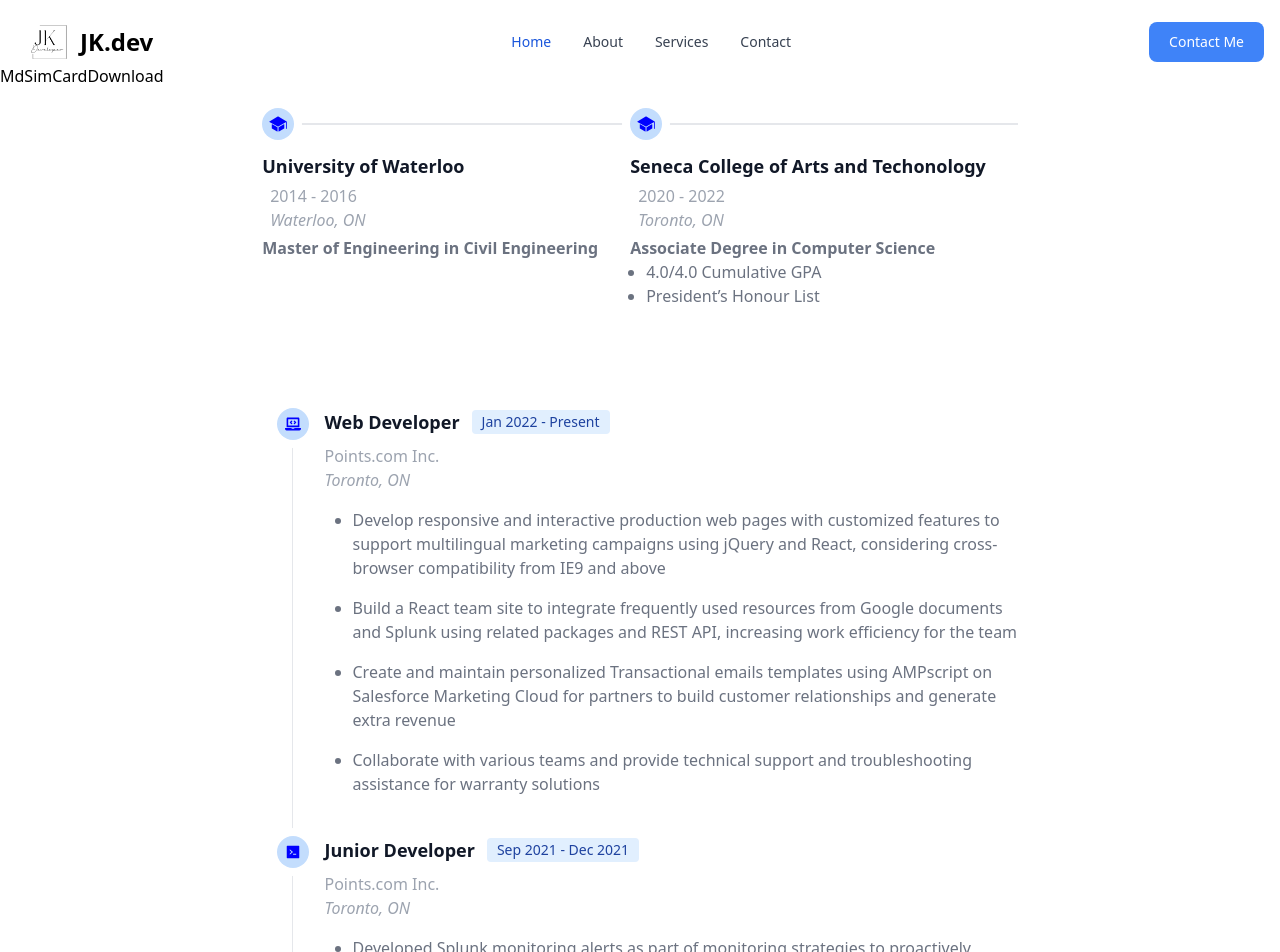
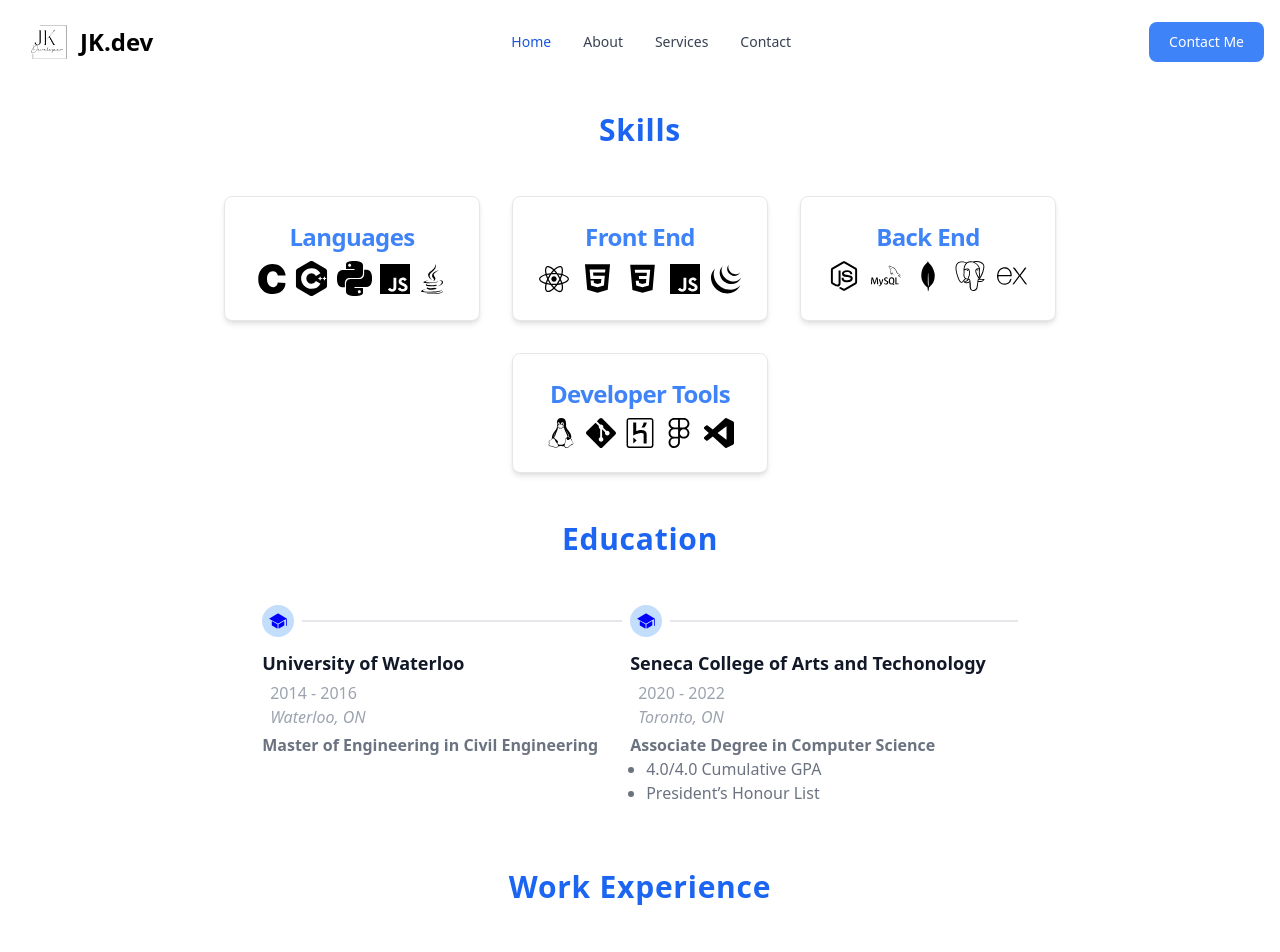
Before and after one commit to jinchengKuang/porfolio-jay, a React (Create React App) app: page / in a window 1280 px wide. Shown: the top 952 px of the page. Built offline with nearby package versions, Linux system fonts and the light colour scheme.

Commit message:
skills component

```diff
--- a/src/components/Education.jsx
+++ b/src/components/Education.jsx
@@ -5,6 +5,10 @@ import { FaUniversity } from 'react-icons/fa';
 
 const Education = () => {
 	return (
+		<div>
+			<div className='text-center text-3xl  mx-auto my-12 text-blue-600 tracking-wide font-extrabold'>
+				Education
+			</div>
 			<div className='container flex justify-center mx-auto my-5 max-w-3xl'>
 				<ol class='items-center sm:flex'>
 					{/* education 1 */}
@@ -52,7 +56,9 @@ const Education = () => {
 								Toronto, ON
 							</address>
 							<span class='text-base font-normal text-gray-500 dark:text-gray-400'>
-							<p className='font-bold'>Associate Degree in Computer Science</p>
+								<p className='font-bold'>
+									Associate Degree in Computer Science
+								</p>
 								<ul className='mb-4 text-base font-normal text-gray-500 dark:text-gray-400 max-w-2xl list-disc translate-x-4'>
 									<li>4.0/4.0 Cumulative GPA</li>
 									<li>President’s Honour List</li>
@@ -62,6 +68,7 @@ const Education = () => {
 					</li>
 				</ol>
 			</div>
+		</div>
 	);
 };
 
--- a/src/components/Experience.jsx
+++ b/src/components/Experience.jsx
@@ -5,10 +5,14 @@ import { FaLaptopCode } from 'react-icons/fa';
 
 const Experience = () => {
 	return (
-		<div className='container flex justify-center mx-auto my-5 max-w-5xl'>
-			<ol className='relative mt-16 border-l border-b border-gray-200 dark:border-gray-700'>
+		<div>
+			<div className='text-center text-3xl mx-auto my-12 text-blue-600 tracking-wide font-extrabold'>
+				Work Experience
+			</div>
+			<div className='container flex justify-center mx-auto max-w-5xl'>
+				<ol className='relative border-l border-b border-gray-200 dark:border-gray-700'>
 					{/* work experience 1 */}
-				<li className='mb-10 ml-6'>
+					<li className='ml-6'>
 						<span className='flex absolute -left-4 justify-center items-center w-8 h-8 bg-blue-200 rounded-full ring-8 ring-white dark:ring-gray-900 dark:bg-blue-900'>
 							<FaLaptopCode color='blue' />
 						</span>
@@ -76,8 +80,8 @@ const Experience = () => {
 								ticket resolution speed and partner satisfaction rate
 							</li>
 							<li className='mb-4 text-base font-normal text-gray-500 dark:text-gray-400 max-w-2xl list-disc translate-x-4'>
-							Established integrated dashboards to parse system machine data and
-							generate reports more efficiently in Splunk , saving manual
+								Established integrated dashboards to parse system machine data
+								and generate reports more efficiently in Splunk , saving manual
 								searching hours and resources by 50%
 							</li>
 							<li className='mb-4 text-base font-normal text-gray-500 dark:text-gray-400 max-w-2xl list-disc translate-x-4'>
@@ -100,6 +104,7 @@ const Experience = () => {
 					</li>
 				</ol>
 			</div>
+		</div>
 	);
 };
 
--- a/src/components/GitHubCalendar.jsx
+++ b/src/components/GitHubCalendar.jsx
@@ -3,12 +3,18 @@ import GitHubCalendar from 'react-github-calendar';
 
 const GithubCalendar = () => {
 	return (
-		<div className='container flex justify-center mx-auto my-5 max-w-5xl'>
+		<div className='container flex flex-col justify-center mx-auto my-5 max-w-5xl px-5'>
+			<div className='text-center font-bold text-3xl mx-auto py-5'>
+				Days I'm{' '}
+				<span className='text-blue-600 tracking-wide font-extrabold'>
+					CODING
+				</span>
+			</div>
 			<GitHubCalendar
 				username='jinchengKuang'
-				blockSize={20}
+				blockSize={15}
 				blockMargin={5}
-				color='blue'
+				color='green'
 				fontSize={18}
 			/>
 		</div>
--- a/src/components/Skills.jsx
+++ b/src/components/Skills.jsx
@@ -1,7 +1,98 @@
 import React from 'react';
+import { FaReact, FaNodeJs } from 'react-icons/fa';
+import { AiFillHtml5 } from 'react-icons/ai';
+import { DiCss3 } from 'react-icons/di';
+import {
+	SiJavascript,
+	SiJquery,
+	SiMongodb,
+	SiMysql,
+	SiPostgresql,
+	SiExpress,
+	SiC,
+	SiCplusplus,
+	SiPython,
+	SiJava,
+	SiLinux,
+	SiGit,
+	SiHeroku,
+	SiFigma,
+	SiVisualstudiocode,
+} from 'react-icons/si';
 
 const Skills = () => {
-	return <div>MdSimCardDownload</div>;
+	return (
+		<div>
+			<div className='text-center text-blue-600 tracking-wide font-extrabold text-3xl mx-auto my-12'>
+				Skills
+			</div>
+			<div className='container flex flex-row gap-8 flex-wrap justify-center mx-auto my-5 max-w-5xl'>
+				{/* languages */}
+				<div class='p-6 w-1/4 bg-white rounded-lg border border-gray-200 shadow-md dark:bg-gray-800 dark:border-gray-700'>
+					<a href='/#'>
+						<h5 class='mb-2 text-2xl font-semibold tracking-tight text-center text-blue-500 dark:text-white gap-2'>
+							Languages
+						</h5>
+					</a>
+					<div className='flex flex-row items-center justify-evenly'>
+						<SiC size={30} />
+						<SiCplusplus size={35} />
+						<SiPython size={35} />
+						<SiJavascript size={30} />
+						<SiJava size={30} />
+					</div>
+				</div>
+
+				{/* front end */}
+				<div class='p-6 w-1/4 bg-white rounded-lg border border-gray-200 shadow-md dark:bg-gray-800 dark:border-gray-700'>
+					<a href='/#'>
+						<h5 class='mb-2 text-2xl font-semibold tracking-tight text-center text-blue-500 dark:text-white'>
+							Front End
+						</h5>
+					</a>
+					<div className='flex flex-row items-center justify-evenly gap-2'>
+						<FaReact size={30} />
+						<AiFillHtml5 size={35} />
+						<DiCss3 size={35} />
+						<SiJavascript size={30} />
+						<SiJquery size={30} />
+					</div>
+				</div>
+
+				{/* back end */}
+				<div class='p-6 w-1/4 bg-white rounded-lg border border-gray-200 shadow-md dark:bg-gray-800 dark:border-gray-700'>
+					<a href='/#'>
+						<h5 class='mb-2 text-2xl font-semibold tracking-tight text-center text-blue-500 dark:text-white'>
+							Back End
+						</h5>
+					</a>
+					<div className='flex flex-row items-center justify-evenly gap-2'>
+						<FaNodeJs size={30} />
+						<SiMysql size={30} />
+						<SiMongodb size={30} />
+						<SiPostgresql size={30} />
+						<SiExpress size={30} />
+					</div>
+				</div>
+
+				{/* tools */}
+				<div class='p-6 w-1/4 bg-white rounded-lg border border-gray-200 shadow-md dark:bg-gray-800 dark:border-gray-700'>
+					<a href='/#'>
+						<h5 class='mb-2 text-2xl font-semibold tracking-tight text-center text-blue-500 dark:text-white gap-2'>
+							Developer Tools
+						</h5>
+					</a>
+					<div className='flex flex-row items-center justify-evenly'>
+						<SiLinux size={30} />
+						<SiGit size={30} />
+						<SiHeroku size={30} />
+						<SiFigma size={30} />
+						<SiVisualstudiocode size={30} />
+					</div>
+				</div>
+			</div>
+		</div>
+	);
 };
 
 export default Skills;
```
Lines whose indentation alone changed are shown as unchanged.
